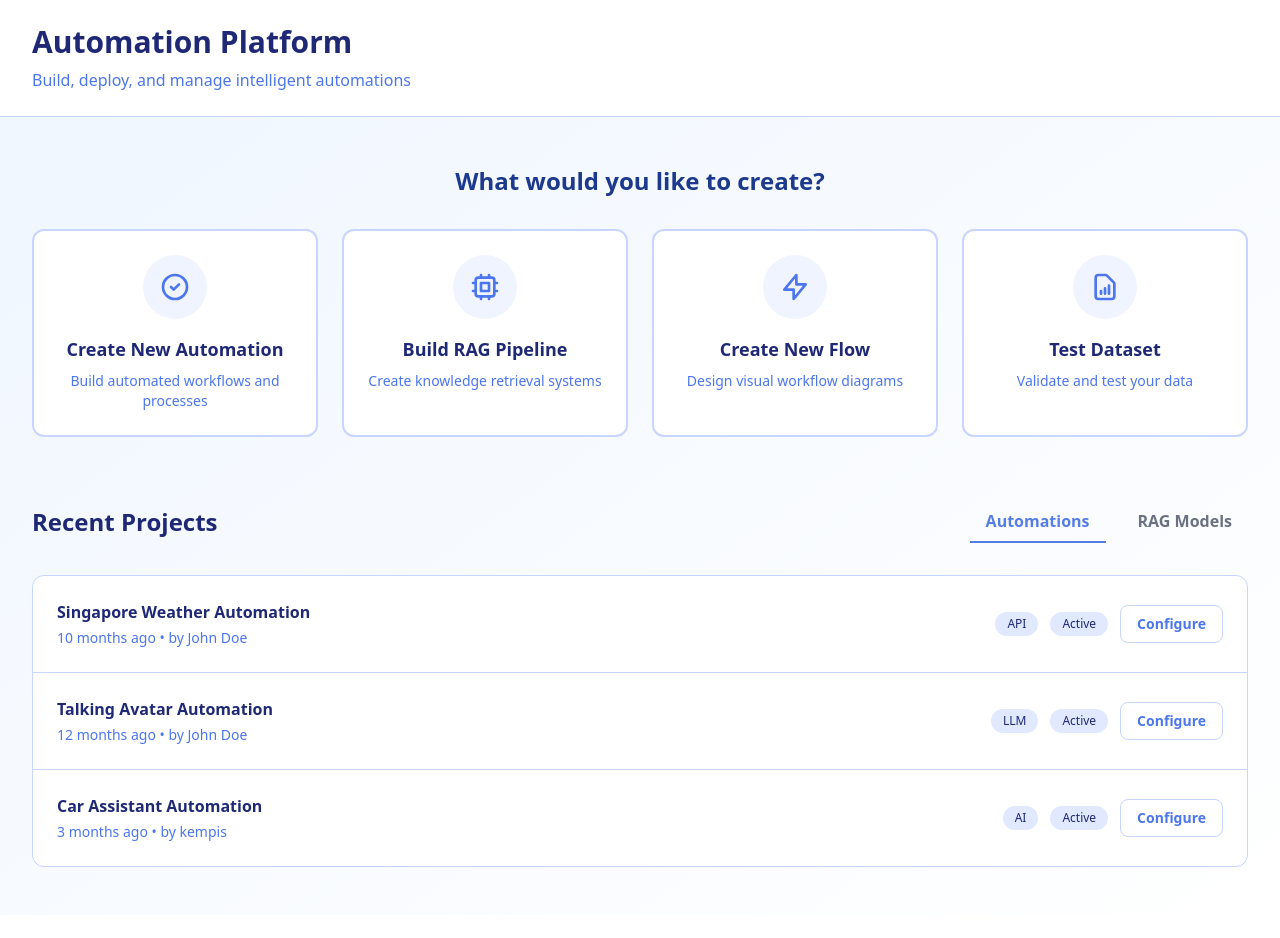
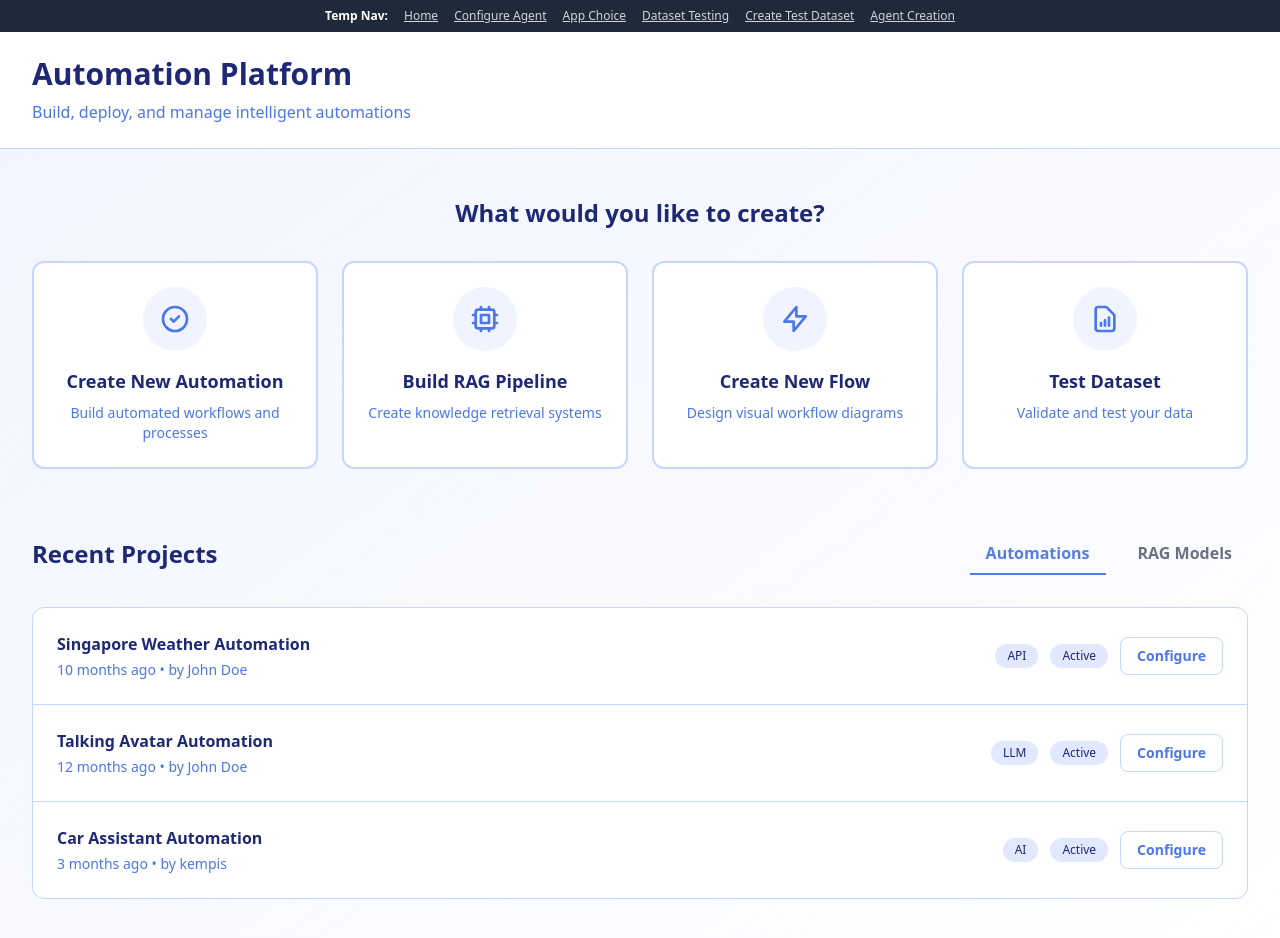
Before and after one commit to jovitaeliana/AutomationAgent, a React (Vite) app: page / in a window 1280 px wide. Shown: the top 938 px of the page. Before the commit the page ends 915 px from the top, so only its background shows below. Built offline with nearby package versions, Linux system fonts and the light colour scheme; data requests are answered from the project's data file.

Commit message:
fix directory

```diff
--- a/src/App.tsx
+++ b/src/App.tsx
@@ -1,52 +1,54 @@
-// src/App.tsx
-import React from 'react';
-import PageHeader from './components/PageHeader';
-import SelectionCard from './components/SelectionCard';
-import { AutomationIcon, RagIcon, FlowIcon, TestIcon } from './components/Icons'; // We'll create this file next
-import RecentProjects from './components/RecentProjects';
+import React, { useState } from 'react';
+
+// Import all page components
+import HomePage from './pages/HomePage';
+import ConfigureAgentPage from './pages/ConfigureAgentPage';
+import AppChoicePage from './pages/AppChoicePage';
+import DatasetTestingPage from './pages/DatasetTestingPage';
+import TestDatasetPage from './pages/DatasetTestingPage';
+import AgentCreationPage from './pages/AgentCreationPage';
+
+// Define the possible page names for type safety
+type PageName = 'home' | 'configure' | 'choice' | 'dataset-testing' | 'test-dataset' | 'agent-creation';
 
 function App() {
+  const [page, setPage] = useState<PageName>('home');
+
+  // Helper function to render the correct page based on state
+  const renderPage = () => {
+    switch (page) {
+      case 'home':
+        return <HomePage />;
+      case 'configure':
+        return <ConfigureAgentPage />;
+      case 'choice':
+        return <AppChoicePage />;
+      case 'dataset-testing':
+        return <DatasetTestingPage />;
+      case 'test-dataset':
+        return <TestDatasetPage />;
+      case 'agent-creation':
+        return <AgentCreationPage />;
+      default:
+        return <HomePage />;
+    }
+  };
+
   return (
-    <div className="min-h-screen bg-gradient-to-br from-blue-50 to-white text-blue-900 font-sans">
-      <PageHeader
-        title="Automation Platform"
-        subtitle="Build, deploy, and manage intelligent automations"
-      />
-      <main className="max-w-7xl mx-auto px-8 py-12">
-        <section className="mb-16">
-          <h2 className="text-2xl font-semibold mb-8 text-center text-blue-900">
-            What would you like to create?
-          </h2>
-          <div className="grid grid-cols-1 md:grid-cols-2 lg:grid-cols-4 gap-6">
-            <SelectionCard
-              icon={<AutomationIcon />}
-              title="Create New Automation"
-              description="Build automated workflows and processes"
-              onClick={() => (window.location.href = 'configure-agent.html')}
-            />
-            <SelectionCard
-              icon={<RagIcon />}
-              title="Build RAG Pipeline"
-              description="Create knowledge retrieval systems"
-              onClick={() => (window.location.href = 'test-dataset.html')}
-            />
-            <SelectionCard
-              icon={<FlowIcon />}
-              title="Create New Flow"
-              description="Design visual workflow diagrams"
-              onClick={() => (window.location.href = 'agentcreation.html')}
-            />
-            <SelectionCard
-              icon={<TestIcon />}
-              title="Test Dataset"
-              description="Validate and test your data"
-              onClick={() => (window.location.href = 'Dataset-Testing.html')}
-            />
-          </div>
-        </section>
+    <div>
+      {/* Temporary navigation bar for easy testing */}
+      <nav className="p-2 bg-gray-800 text-white text-xs text-center sticky top-0 z-50">
+        <span className="font-bold">Temp Nav:</span>
+        <button onClick={() => setPage('home')} className="ml-4 underline opacity-80 hover:opacity-100">Home</button>
+        <button onClick={() => setPage('configure')} className="ml-4 underline opacity-80 hover:opacity-100">Configure Agent</button>
+        <button onClick={() => setPage('choice')} className="ml-4 underline opacity-80 hover:opacity-100">App Choice</button>
+        <button onClick={() => setPage('dataset-testing')} className="ml-4 underline opacity-80 hover:opacity-100">Dataset Testing</button>
+        <button onClick={() => setPage('test-dataset')} className="ml-4 underline opacity-80 hover:opacity-100">Create Test Dataset</button>
+        <button onClick={() => setPage('agent-creation')} className="ml-4 underline opacity-80 hover:opacity-100">Agent Creation</button>
+      </nav>
 
-        <RecentProjects />
-      </main>
+      {/* Render the active page */}
+      {renderPage()}
     </div>
   );
 }
```
